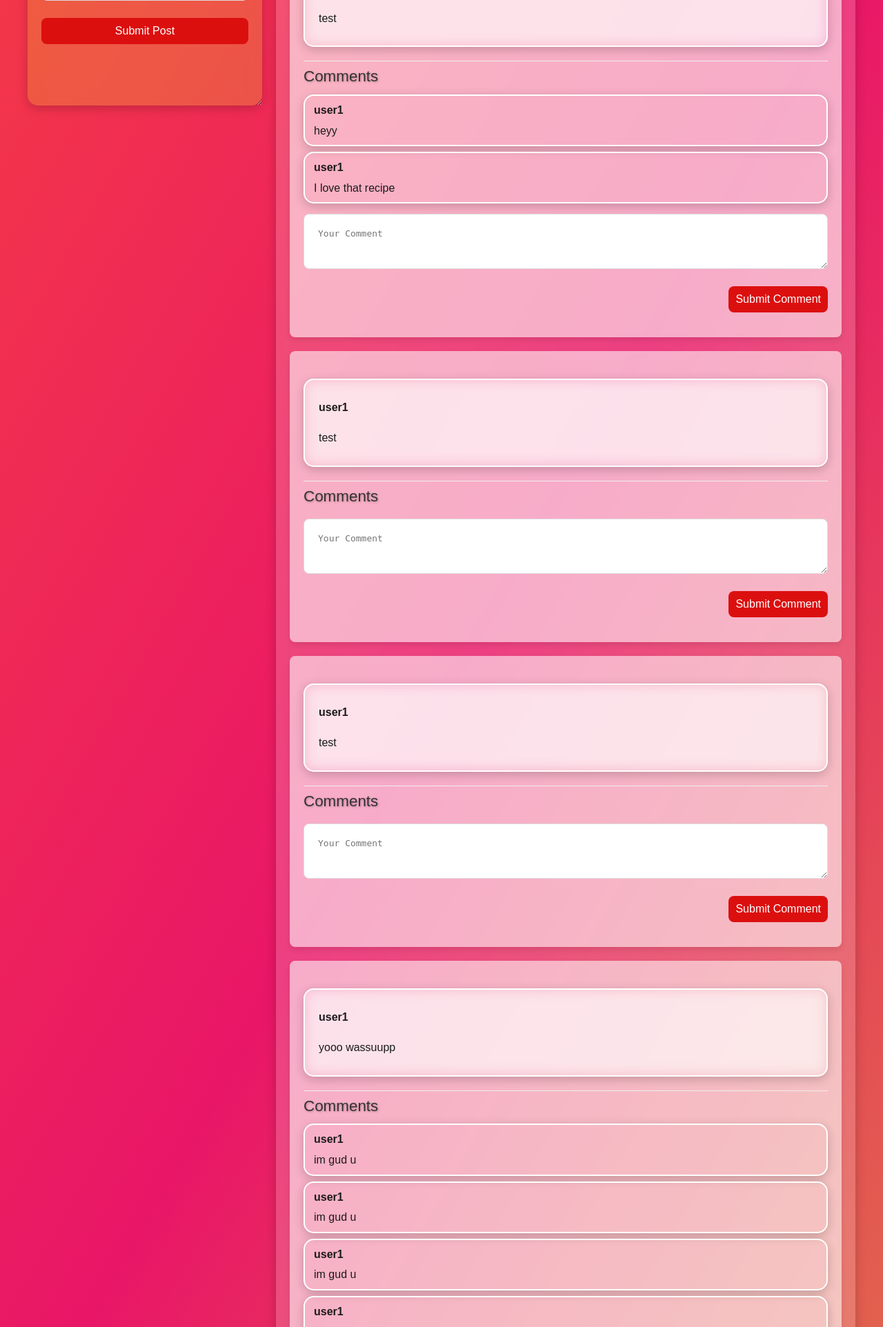
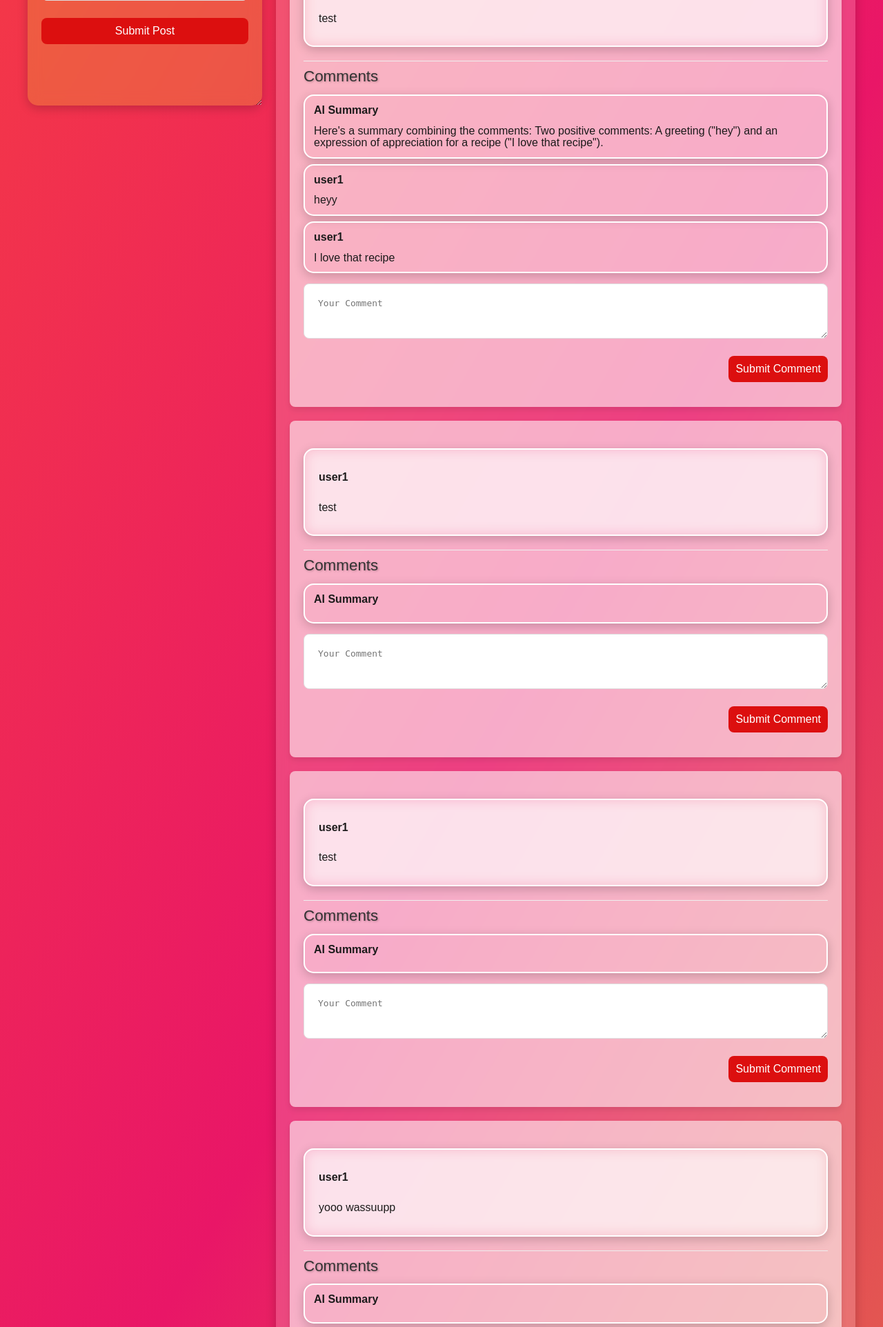
Before and after one commit to dianas1382/Hackathon_mars_2025, a Flask app: page /community in a window 1280 px wide. Shown: the part 647-2571 px from the top of the page at 69% size. Run offline with Flask 3, Linux system fonts and the light colour scheme; data comes from the database, SQL or seed files in the repository; both versions use the stored data as it was after the commit.

Commit message:
Add ai summary

```diff
--- a/src/main.py
+++ b/src/main.py
@@ -73,19 +73,27 @@ def community():
         post_id = request.form['post_id']
         content = request.form['comment_content']
         cursor.execute('INSERT INTO comment (id, creator, content) VALUES (?, ?, ?)', (post_id, creator, content))
+        cursor.execute('SELECT * FROM comment WHERE id = ?', (post_id,))
+        comments = cursor.fetchall()
+        comments_str = 'OTHER COMMENT'.join([comment['content'] for comment in comments])
+        cursor.execute('DELETE FROM aisummary WHERE id = ?', (post_id,))
+        cursor.execute('INSERT INTO aisummary (id, content) VALUES (?, ?)', (post_id, getCommentSummary(comments_str)))
         conn.commit()
         return "Comment added successfully!"
         #flash('Comment added successfully!', 'success')
     cursor.execute('SELECT * FROM post')
     posts = cursor.fetchall()
     comments = {}
+    summaries = {}
     for post in posts:
         cursor.execute('SELECT * FROM comment WHERE id = ?', (post['id'],))
         comments[post["id"]] = cursor.fetchall()
+        cursor.execute('SELECT content FROM aisummary WHERE id = ?', (post['id'],))
+        summaries[post["id"]] = cursor.fetchone()
 
     conn.close()
 
-    return render_template("community.html",posts=posts,comments=comments)
+    return render_template("community.html",posts=posts,comments=comments,summaries=summaries)
 
 @app.route('/my')
 def my():
@@ -185,6 +193,32 @@ def getImageDescription(encoded_image):
     output_json = json.loads(output_binary)
     return output_json["content"][0]["text"]
 
+def getCommentSummary(comments_str):
+    payload = {
+        "messages": [
+            {
+                "role": "user",
+                "content": [
+                    {
+                        "type": "text",
+                        "text": f"Make a summary of the following comments : {comments_str}"
+                    }
+                ]
+            }
+        ],
+        "max_tokens": 100000,
+        "anthropic_version": "bedrock-2023-05-31"
+    }
+
+    response = bedrock_runtime_client.invoke_model(
+        modelId=model_id,
+        contentType="application/json",
+        body=json.dumps(payload)
+    )
+
+    output_binary = response["body"].read()
+    output_json = json.loads(output_binary)
+    return output_json["content"][0]["text"]
 
 #with open('brk0s9daki0a1.jpg', 'rb') as image_file:
 #    encoded_image = base64.b64encode(image_file.read()).decode()
--- a/src/templates/community.html
+++ b/src/templates/community.html
@@ -49,6 +49,10 @@
           </div>
           <div class="comments">
             <h3>Comments</h3>
+            <div class="single-comment">
+              <p class="comment-user">AI Summary</h5>
+              <p>{{ summaries[post['id']]['content'] }}</p>
+              </div>
             {% for comment in comments[post['id']] %}
             <div class="single-comment">
             <p class="comment-user">{{ comment['creator'] }}</h5>
```
Also changed, not shown: src/user.db.
